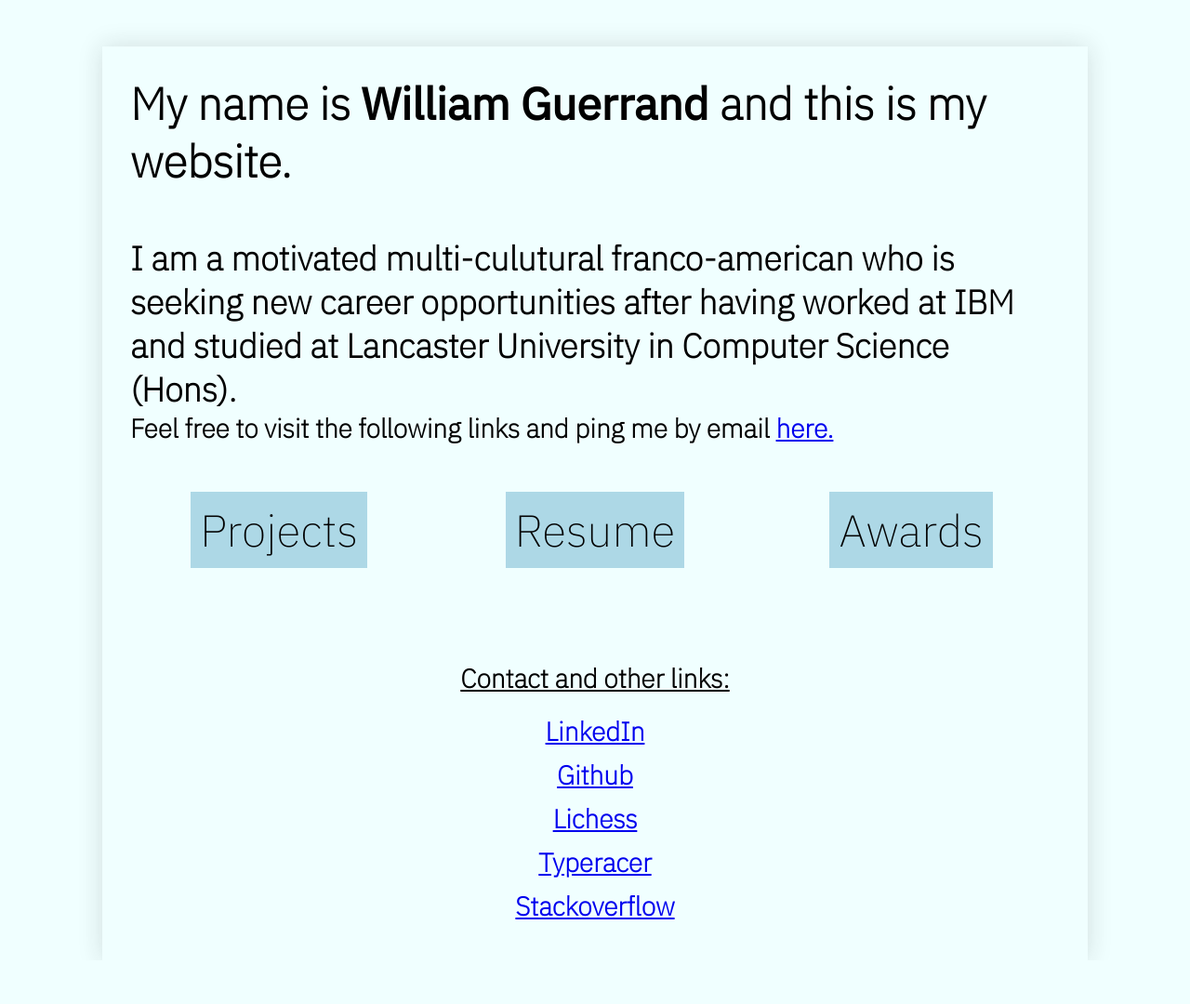
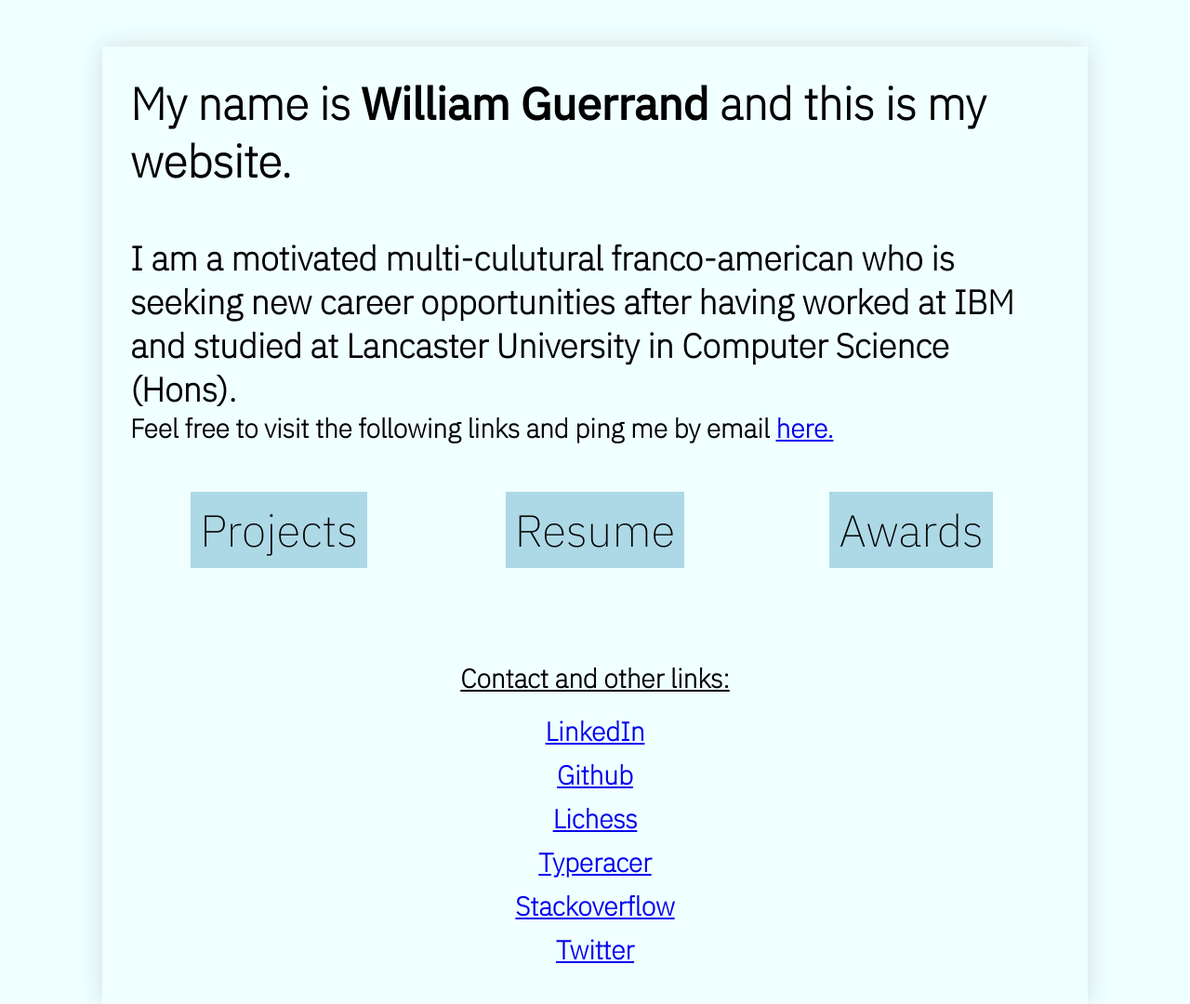
Before and after one commit to Austinae/williamguerrand.com, a plain HTML site: page index.html in a window 1280 px wide. Shown: the whole page at 93% size. Before the commit the page ends 1033 px from the top, so only its background shows below. Drawn offline with Linux system fonts and the light colour scheme.

Commit message:
added twitter link

```diff
--- a/index.html
+++ b/index.html
@@ -96,6 +96,7 @@
 			<h3><a href="https://lichess.org/@/Austinae">Lichess</a></h3>
 			<h3><a href="https://data.typeracer.com/pit/profile?user=trainingb4tests">Typeracer</a></h3>
 			<h3><a href="https://stackoverflow.com/users/15130809/william-guerrand">Stackoverflow</a></h3>
+			<h3><a href="https://twitter.com/WilliamGuerrand">Twitter</a></h3>
 		</div>
 	</div>
 
```
